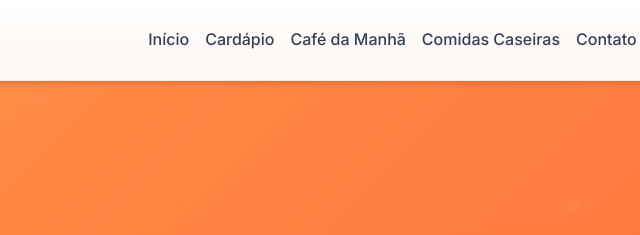
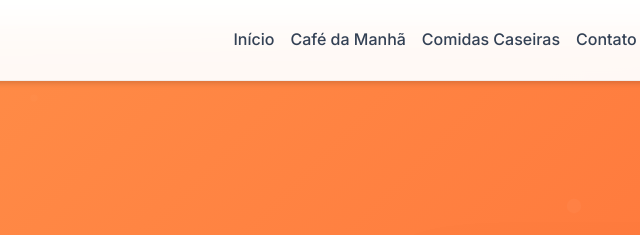
Before and after one commit to kauanleandr/projeto-facul, a website: page index.html in a window 1280 px wide. Shown: the top 235 px of the page, 326-966 px from the left. Drawn offline with nearby package versions, Linux system fonts and the light colour scheme.

Commit message:
atualizando o site

```diff
--- a/index.html
+++ b/index.html
@@ -532,7 +532,6 @@
         <div class="collapse navbar-collapse" id="navPrincipal">
           <ul class="navbar-nav ms-auto me-4">
             <li class="nav-item"><a class="nav-link" href="#inicio">Início</a></li>
-            <li class="nav-item"><a class="nav-link" href="#cardapio">Cardápio</a></li>
             <li class="nav-item"><a class="nav-link" href="#manha">Café da Manhã</a></li>
             <li class="nav-item"><a class="nav-link" href="#caseiros">Comidas Caseiras</a></li>
             <li class="nav-item"><a class="nav-link" href="#contato">Contato</a></li>
```
